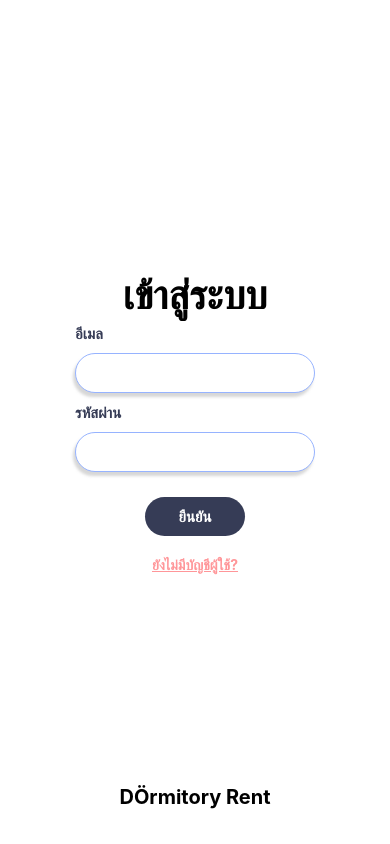
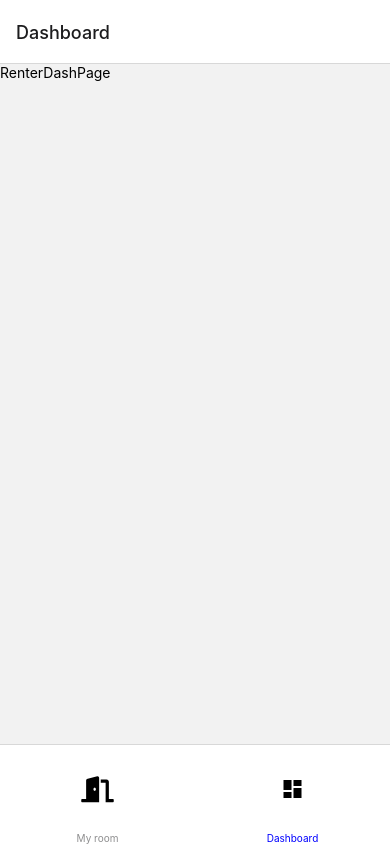
Before and after one commit to nickanyp/Dormitory-Rent, a React Native app in the folder DormitoryRentProject/: screen /Dashboard in a window 390 px wide. Built offline with nearby package versions, Linux system fonts and the light colour scheme.

Commit message:
test navigator

```diff
--- a/DormitoryRentProject/App.js
+++ b/DormitoryRentProject/App.js
@@ -1,3 +1,5 @@
+import 'react-native-gesture-handler';
+import React from "react";
 import { StyleSheet, View } from "react-native";
 import FirstPage from "./MainScreen/FirstPage";
 import ChoosePage from "./MainScreen/ChoosePage";
@@ -11,24 +13,14 @@ import AllNavigation from "./Navigation/AllNavigation"
 
 export default function App() {
   return (
-    <View style={styles.container}>
+      <AllNavigation/>
+  );
+}
+
       {/* <FirstPage text='DÖrmitory Rent'></FirstPage> */}
       {/* <ChoosePage></ChoosePage> */}
       {/* <LoginRenter></LoginRenter> */}
       {/* <MyRoomPage></MyRoomPage> */}
       {/* <PaymentRenter></PaymentRenter> */}
       {/* <RegisterOwner></RegisterOwner> */}
-      <LoginOwner></LoginOwner>
-      {/* <AllNavigation></AllNavigation> */}
-    </View>
-  );
-}
-
-const styles = StyleSheet.create({
-  container: {
-    flex: 1,
-    backgroundColor: "#fff",
-    alignItems: "center",
-    justifyContent: "center",
-  },
-});
+      {/* <LoginOwner></LoginOwner> */}
--- a/DormitoryRentProject/Navigation/AllNavigation.js
+++ b/DormitoryRentProject/Navigation/AllNavigation.js
@@ -1,16 +1,41 @@
 import React from "react";
+import 'react-native-gesture-handler';
+import { Ionicons } from '@expo/vector-icons';
+import { FontAwesome5 } from '@expo/vector-icons';
+import { MaterialIcons } from '@expo/vector-icons';
+
 import { NavigationContainer } from "@react-navigation/native";
 import { createNativeStackNavigator } from "@react-navigation/native-stack";
 import { createBottomTabNavigator } from "@react-navigation/bottom-tabs";
+// import { createDrawerNavigator } from "@react-navigation/drawer";
+
+import Dormitory from "../component/dormitory";
 import MyRoomPage from "../Screen/Renter/MyRoomPage";
+import RenterDashPage from "../Screen/Renter/DashboardPage"
 
-const RenterStack = createNativeStackNavigator;
-const RenterTab = createBottomTabNavigator;
+const RenterTab = createBottomTabNavigator();
+// const MainRenter = createDrawerNavigator();
+
+function RenterTabNavigator(){
+    return(
+        <RenterTab.Navigator initialRouteName="tab" screenOptions={{tabBarStyle: {height:100}}}>
+            <RenterTab.Screen name="My room" component={MyRoomPage}
+            options={{tabBarIcon:()=>{return <FontAwesome5 name="door-open" size={26} color="black" />}, tabBarActiveTintColor: "blue"}}/>
+            <RenterTab.Screen name="Dashboard" component={RenterDashPage}
+            options={{tabBarIcon:()=>{return <MaterialIcons name="dashboard" size={24} color="black" />}, tabBarActiveTintColor: "blue"}}/>
+        </RenterTab.Navigator>
+    )
+}
+
+// function MainRenterNavigator(){
+
+// }
+
 
 const AllNavigation = () => {
     return (
         <NavigationContainer>
-
+            <RenterTabNavigator/>
         </NavigationContainer>
     )
 }
--- /dev/null
+++ b/DormitoryRentProject/Screen/Renter/DashboardPage.js
@@ -0,0 +1,11 @@
+import React from "react";
+import { View, Text, TouchableOpacity, StyleSheet } from "react-native";
+
+const RenterDashPage = () => {
+  return (
+    <Text>RenterDashPage</Text>
+  );
+};
+
+
+export default RenterDashPage
--- a/DormitoryRentProject/Screen/Renter/MyRoomPage.js
+++ b/DormitoryRentProject/Screen/Renter/MyRoomPage.js
@@ -1,5 +1,8 @@
 import React from "react";
 import { View, Text, TouchableOpacity, StyleSheet } from "react-native";
+import { LinearGradient } from "expo-linear-gradient";
+import MaskedView from "@react-native-masked-view/masked-view";
+
 
 const MyRoomPage = ({navigation}) => {
   return (
@@ -41,6 +44,7 @@ const MyRoomPage = ({navigation}) => {
           </Text>
         </TouchableOpacity>
       </View>
+
     </View>
   );
 };
--- a/DormitoryRentProject/babel.config.js
+++ b/DormitoryRentProject/babel.config.js
@@ -2,5 +2,8 @@ module.exports = function(api) {
   api.cache(true);
   return {
     presets: ['babel-preset-expo'],
+    plugins: [
+      "react-native-reanimated/plugin",
+    ],
   };
 };
--- /dev/null
+++ b/DormitoryRentProject/component/dormitory.js
@@ -0,0 +1,22 @@
+import React from "react";
+import { View, Text, TouchableOpacity, StyleSheet } from "react-native";
+import { LinearGradient } from "expo-linear-gradient";
+import MaskedView from "@react-native-masked-view/masked-view";
+
+export default function Dormitory() {
+    return (
+        <MaskedView style={styles.footer}
+        maskElement={
+          <Text style={[styles.textStyle, { backgroundColor: "transparent" }]}>
+            DÖrmitory Rent
+          </Text>
+        }>
+        <LinearGradient
+          start={{ x: 0, y: 0 }}
+          end={{ x: 1, y: 1 }}
+          colors={["#96B3FF", "#FF9699"]}>
+          <Text style={[styles.textStyle, { opacity: 0 }]}>DÖrmitory Rent</Text>
+        </LinearGradient>
+      </MaskedView>
+    );
+  }
--- a/DormitoryRentProject/package.json
+++ b/DormitoryRentProject/package.json
@@ -13,6 +13,7 @@
     "@react-native-community/art": "^1.2.0",
     "@react-native-masked-view/masked-view": "^0.2.9",
     "@react-navigation/bottom-tabs": "^6.5.9",
+    "@react-navigation/drawer": "^6.6.4",
     "@react-navigation/native": "^6.1.8",
     "@react-navigation/native-stack": "^6.9.14",
     "expo": "~49.0.10",
```
Also changed, not shown: 1 other file (tests, documents, lock files or other folders).
